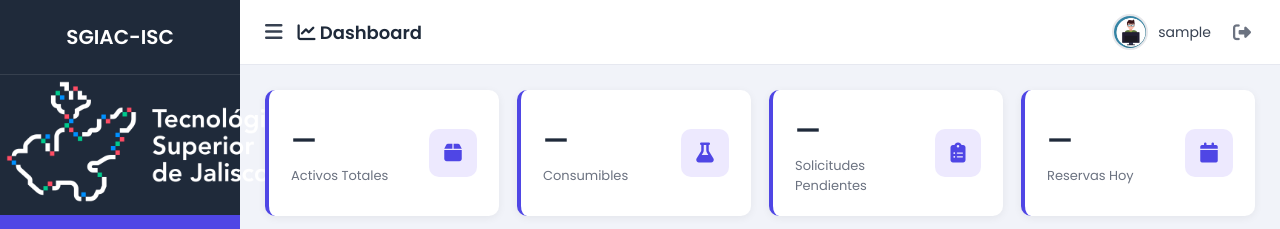
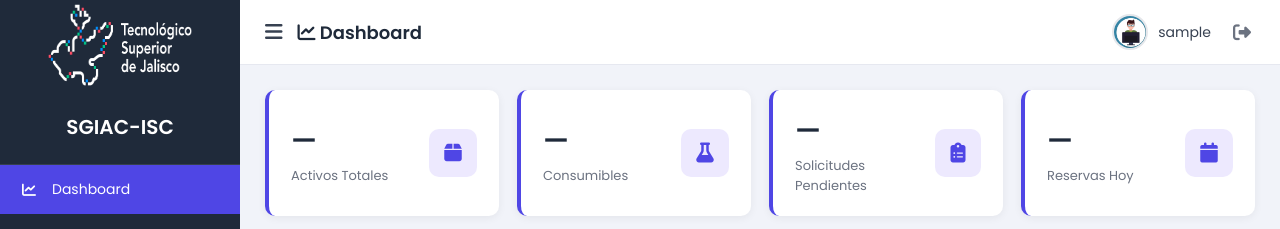
Before and after one commit to Chiliswilis/Inventario-Activos-ISC, a plain HTML site: page frontend/src/dashboard.html in a window 1280 px wide. Shown: the top 229 px of the page. Drawn offline with Linux system fonts and the light colour scheme; files that its build step writes are made by us from their sources; no server answers; sample sign-in values are in the browser's storage; files whose address does not match are found by name.

Commit message:
style:Cambio de estilo de imagen del TECMM en todos los htmls

```diff
--- a/frontend/src/dashboard.html
+++ b/frontend/src/dashboard.html
@@ -77,8 +77,8 @@ tr:hover td{background:#fafafa;}
 <!-- SIDEBAR -->
 
 <div class="sidebar" id="sidebar">
+  <img src="public/logoTsj.png" alt="Logo TSJ" style="width: 150px; height: 90px; margin: 0 auto; display: block;">
   <div class="logo">SGIAC-ISC</div>
-  <img src="public/logoTsj.png" alt="Logo TSJ" style="width: 300px;">
   <div class="menu">
     <a href="dashboard.html" class="active"><i class="fas fa-chart-line"></i> Dashboard</a>
     <a href="activos.html"><i class="fas fa-box"></i> Activos</a>
```
Also changed, not shown: frontend/src/activos.html (+1 -0 lines), frontend/src/configuracion.html (+1 -0 lines), frontend/src/consumibles.html (+1 -0 lines), frontend/src/reportes.html (+1 -0 lines), frontend/src/reservas.html (+1 -0 lines), frontend/src/solicitudes.html (+1 -0 lines), frontend/src/usuarios.html (+1 -0 lines).
